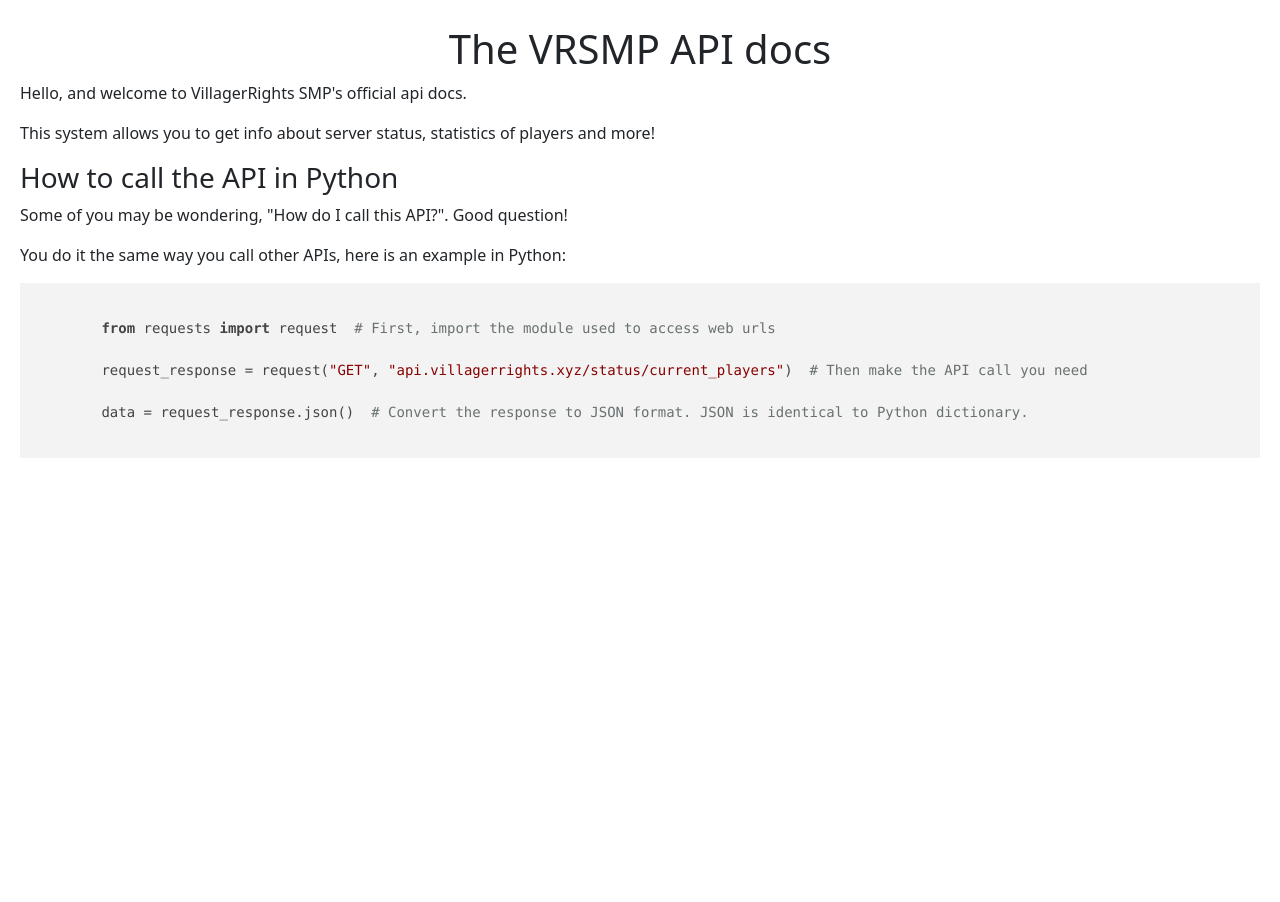
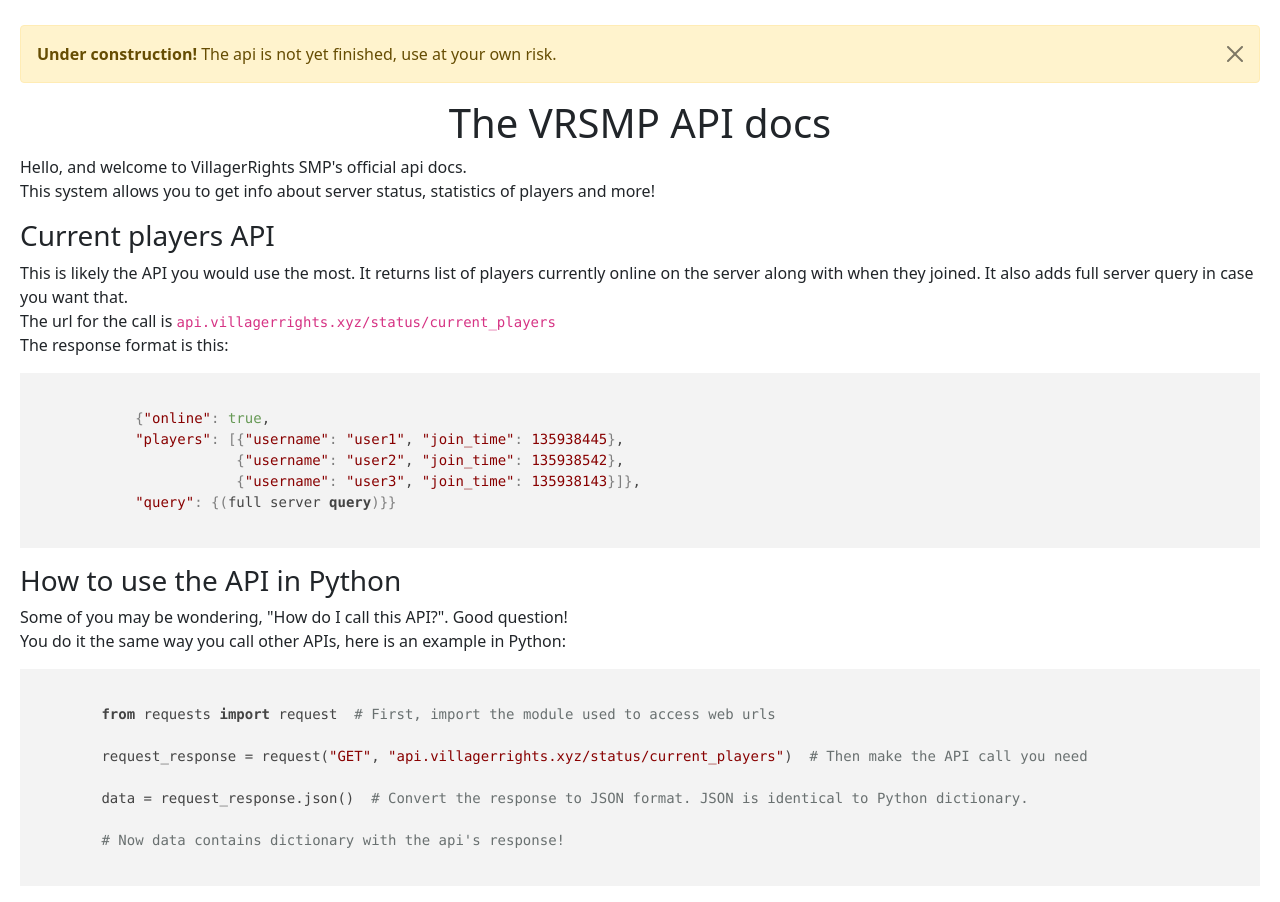
Before and after one commit to Andrew-71/VRSMP-api, a Flask app: page / in a window 1280 px wide. Before the commit the page ends 421 px from the top, so only its background shows below. Run offline with Flask 2, Linux system fonts and the light colour scheme; some libraries are stand-ins or nearby versions.

Commit message:
Update docs and more

```diff
--- a/app.py
+++ b/app.py
@@ -1,11 +1,10 @@
 from flask import Flask, render_template
 
-#from api_blueprint import server_api, update_java_thread
+from api_blueprint import server_api, update_java_thread
 
 app = Flask(__name__)
 
-# Import server_api and register it as blueprint
-#app.register_blueprint(server_api)
+app.register_blueprint(server_api)
 
 
 @app.route('/')
@@ -14,5 +13,5 @@ def main():
 
 
 if __name__ == '__main__':
-    #update_java_thread()  # Start thread
+    update_java_thread()  # Start thread
     app.run()
--- a/templates/docs.html
+++ b/templates/docs.html
@@ -15,23 +15,45 @@
     <script>hljs.highlightAll();</script>
 
     <link href="https://cdn.jsdelivr.net/npm/bootstrap@5.0.2/dist/css/bootstrap.min.css" rel="stylesheet">
+    <script src="https://cdn.jsdelivr.net/npm/bootstrap@5.2.0-beta1/dist/js/bootstrap.bundle.min.js"></script>
 </head>
 
 <!--center all content on the page, do not use php-->
 <body style="padding-left: 20px; padding-right: 20px; padding-top: 25px">
+
+    <div class="alert alert-warning alert-dismissible fade show" role="alert">
+        <strong>Under construction!</strong> The api is not yet finished, use at your own risk.
+        <button type="button" class="btn-close" data-bs-dismiss="alert" aria-label="Close"></button>
+    </div>
+
     <h1 class="text-center">The VRSMP API docs</h1>
-    <p>Hello, and welcome to VillagerRights SMP's official api docs.</p>
-    <p>This system allows you to get info about server status, statistics of players and more!</p>
+    <p>Hello, and welcome to VillagerRights SMP's official api docs.<br>
+        This system allows you to get info about server status, statistics of players and more!</p>
 
-    <h3>How to call the API in Python</h3>
-    <p>Some of you may be wondering, "How do I call this API?". Good question!</p>
-    <p>You do it the same way you call other APIs, here is an example in Python:</p>
+    <h3>Current players API</h3>
+    <p>This is likely the API you would use the most.
+        It returns list of players currently online on the server along with when they joined. It also adds full server query in case you want that.<br>
+        The url for the call is <code>api.villagerrights.xyz/status/current_players</code><br>
+        The response format is this:</p>
+        <pre><code>
+            {"online": true,
+            "players": [{"username": "user1", "join_time": 135938445},
+                        {"username": "user2", "join_time": 135938542},
+                        {"username": "user3", "join_time": 135938143}]},
+            "query": {(full server query)}}
+        </code></pre>
+
+    <h3>How to use the API in Python</h3>
+    <p>Some of you may be wondering, "How do I call this API?". Good question!<br>
+        You do it the same way you call other APIs, here is an example in Python:</p>
     <pre><code>
         from requests import request  # First, import the module used to access web urls
 
         request_response = request("GET", "api.villagerrights.xyz/status/current_players")  # Then make the API call you need
 
         data = request_response.json()  # Convert the response to JSON format. JSON is identical to Python dictionary.
+
+        # Now data contains dictionary with the api's response!
     </code></pre>
 
 </body>
```
Also changed, not shown: java_server_utils.py (+22 -15 lines), 1 other file.
